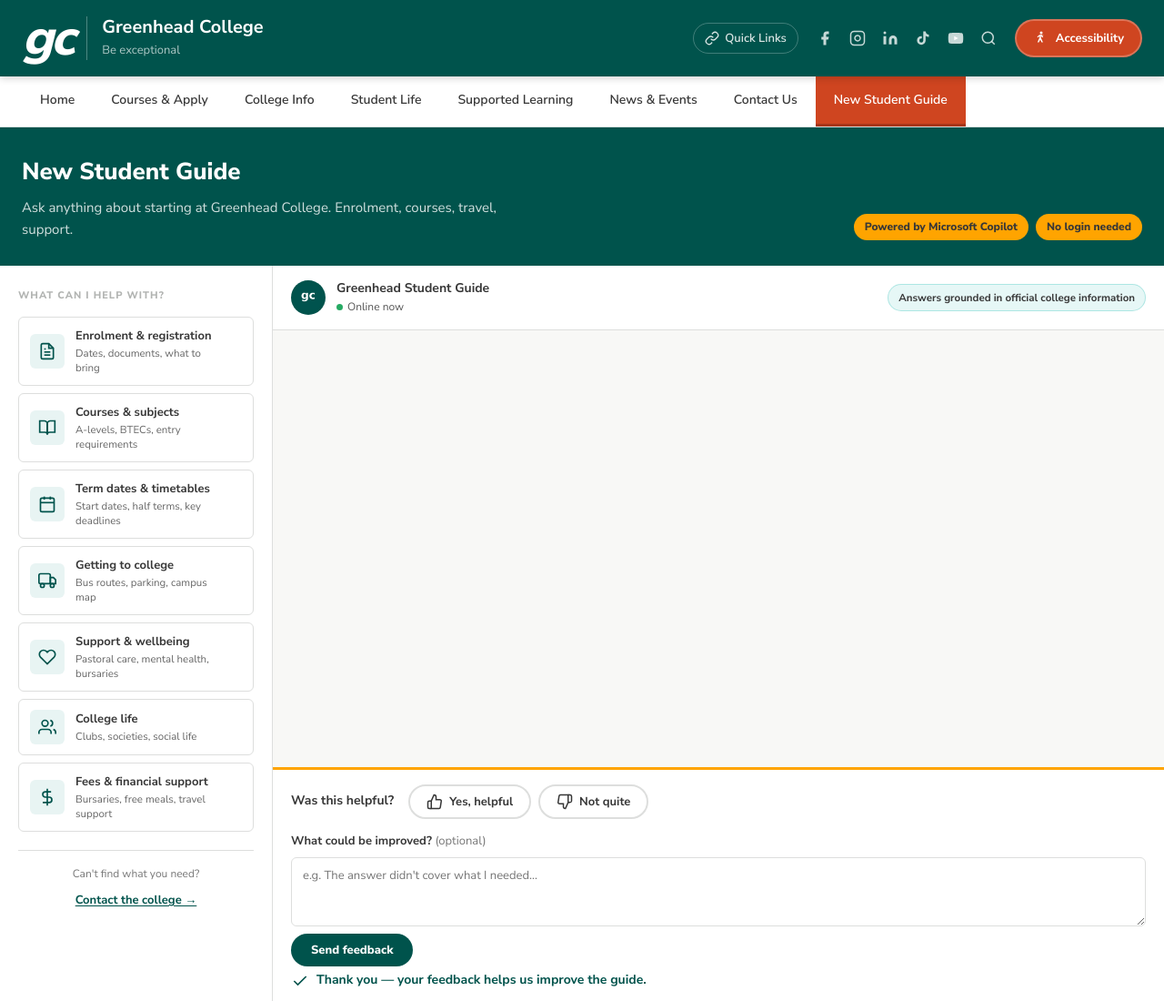
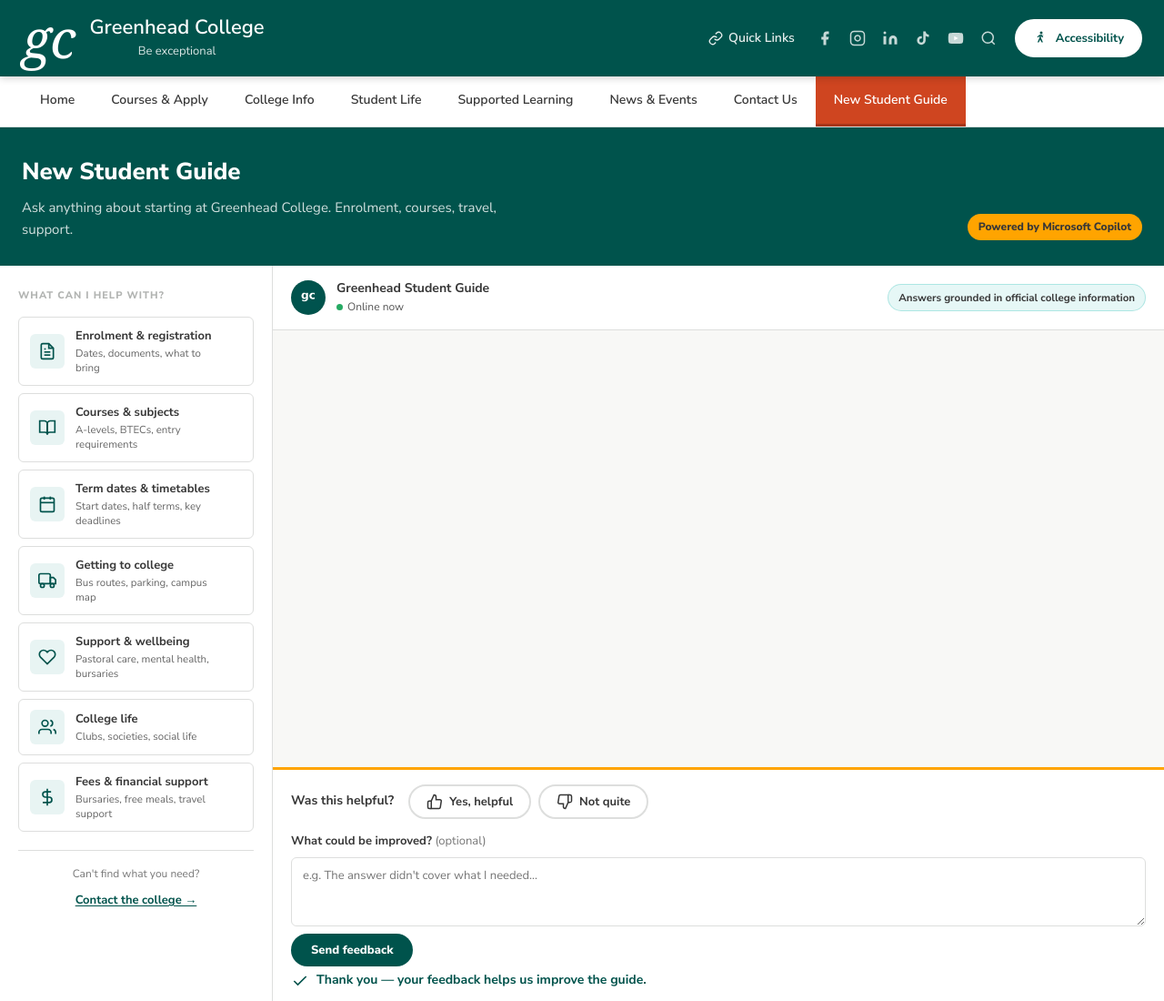
Before and after one commit to GC-DigitalServices/copilot-web-guide, a website: page public/index.html in a window 1280 px wide. Shown: the top 1100 px of the page at 91% size. Drawn offline with Linux system fonts and the light colour scheme; a web font is replaced by a local one.

Commit message:
Match footer and header sizing to greenhead.ac.uk2

```diff
--- a/public/index.html
+++ b/public/index.html
@@ -8,7 +8,7 @@
   <link rel="icon" href="/gc-icon.png" />
   <link rel="preconnect" href="https://fonts.googleapis.com" />
   <link rel="preconnect" href="https://fonts.gstatic.com" crossorigin />
-  <link href="https://fonts.googleapis.com/css2?family=Nunito+Sans:wght@400;600;700;800&display=swap" rel="stylesheet" />
+  <link href="https://fonts.googleapis.com/css2?family=Nunito+Sans:wght@400;600;700;800&family=Playfair+Display:ital@1&display=swap" rel="stylesheet" />
   <link rel="stylesheet" href="/style.css" />
 </head>
 <body>
@@ -90,7 +90,6 @@
       </div>
       <div class="gc-banner-meta">
         <span class="gc-badge">Powered by Microsoft Copilot</span>
-        <span class="gc-badge gc-badge-outline">No login needed</span>
       </div>
     </div>
   </div>
--- a/public/style.css
+++ b/public/style.css
@@ -73,25 +73,25 @@ button { font-family: inherit; cursor: pointer; }
 
 .gc-logo { display: flex; align-items: center; gap: 16px; text-decoration: none; flex-shrink: 0; }
 .gc-logo-gc {
-  font-size: 56px; font-weight: 800; font-style: italic;
-  color: var(--gc-white); letter-spacing: -3px; line-height: 1;
+  font-family: 'Playfair Display', Georgia, serif;
+  font-size: 58px; font-weight: 400; font-style: italic;
+  color: var(--gc-white); letter-spacing: -1px; line-height: 1;
 }
 .gc-logo-words {
-  border-left: 1px solid rgba(255,255,255,0.3);
-  padding-left: 16px; display: flex; flex-direction: column; gap: 3px;
+  display: flex; flex-direction: column; gap: 2px;
 }
-.gc-logo-name { color: var(--gc-white); font-size: 20px; font-weight: 700; line-height: 1.2; }
-.gc-logo-tag  { color: rgba(255,255,255,0.68); font-size: 13px; font-weight: 400; }
+.gc-logo-name { color: var(--gc-white); font-size: 22px; font-weight: 600; line-height: 1.2; }
+.gc-logo-tag  { color: rgba(255,255,255,0.85); font-size: 13px; font-weight: 400; text-align: center; }
 
 .gc-header-right { display: flex; align-items: center; gap: 8px; }
 
 .gc-quick-links {
   display: flex; align-items: center; gap: 6px;
-  color: rgba(255,255,255,0.85); font-size: 13px; font-weight: 600;
-  padding: 6px 12px; border: 1px solid rgba(255,255,255,0.25);
-  border-radius: 20px; transition: background 0.15s; white-space: nowrap;
+  color: rgba(255,255,255,0.9); font-size: 14px; font-weight: 600;
+  padding: 6px 4px;
+  transition: color 0.15s; white-space: nowrap;
 }
-.gc-quick-links:hover { background: rgba(255,255,255,0.1); color: white; }
+.gc-quick-links:hover { color: white; }
 
 .gc-socials { display: flex; align-items: center; gap: 2px; margin: 0 4px; }
 .gc-socials a {
@@ -102,16 +102,16 @@ button { font-family: inherit; cursor: pointer; }
 }
 .gc-socials a:hover { background: rgba(255,255,255,0.12); color: white; }
 
-/* Accessibility btn — Autumn bg, white text (4.64:1 ✅ AA) */
+/* Accessibility btn — white outline, Forest text — matches real site */
 .gc-accessibility-btn {
   display: flex; align-items: center; gap: 7px;
-  background: var(--gc-autumn); color: var(--gc-white);
+  background: white; color: var(--gc-forest);
   font-size: 13px; font-weight: 700;
   padding: 9px 18px; border-radius: 24px;
-  border: 2px solid rgba(255,255,255,0.25);
-  transition: background 0.15s; white-space: nowrap;
+  border: 2px solid white;
+  transition: background 0.15s, color 0.15s; white-space: nowrap;
 }
-.gc-accessibility-btn:hover { background: var(--gc-autumn-dark); }
+.gc-accessibility-btn:hover { background: rgba(255,255,255,0.88); }
 
 /* ============================================================
    NAV BAR — white bg, Autumn active
@@ -467,8 +467,9 @@ button { font-family: inherit; cursor: pointer; }
 }
 @media (max-width: 640px) {
   .gc-header-inner { padding: 0 16px; height: 68px; }
-  .gc-logo-gc      { font-size: 40px; }
-  .gc-logo-name    { font-size: 16px; }
+  .gc-logo-gc      { font-size: 42px; }
+  .gc-logo-name    { font-size: 17px; }
+  .gc-logo-tag     { font-size: 12px; }
   .gc-banner-text h1 { font-size: 20px; }
   .gc-nav-item     { padding: 11px 12px; font-size: 13px; }
   .gc-banner-meta  { display: none; }
```
